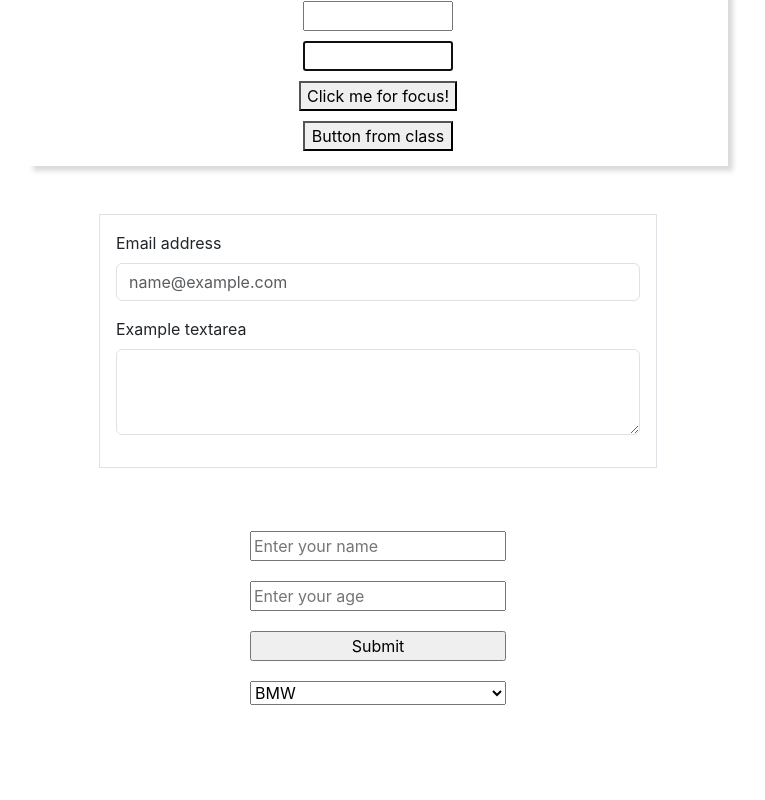
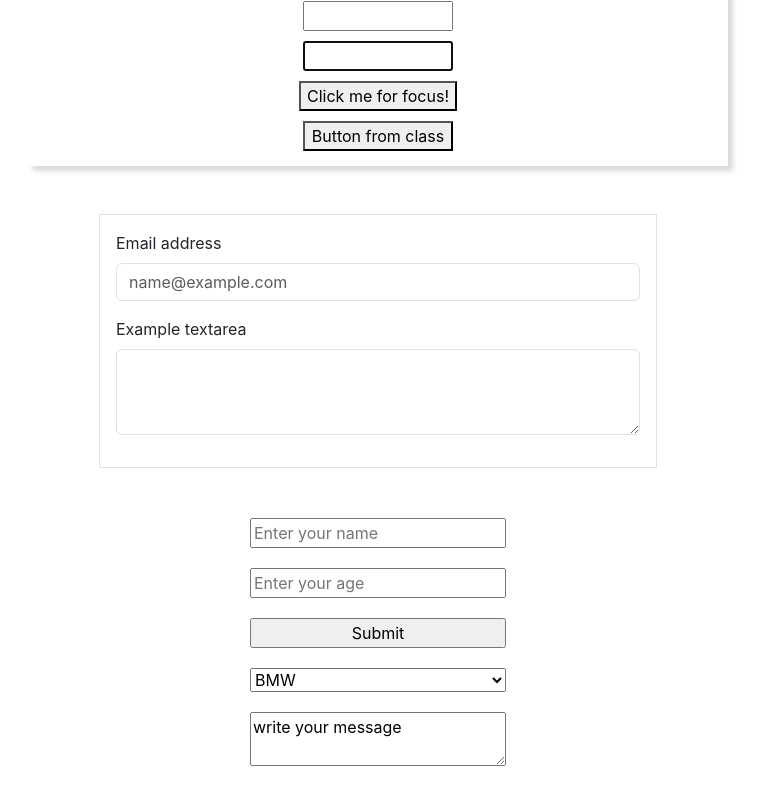
Before and after one commit to Waldemar-00/empty, a React (Create React App) app: page / in a window 1280 px wide. Shown: the part 354-1154 px from the top of the page, without its empty margins (262-1027 px from the left). Before the commit the page ends 1122 px from the top, so only its background shows below. Built offline with nearby package versions, Linux system fonts and the light colour scheme.

Commit message:
textarea with hook useState of React

```diff
--- a/src/Form.js
+++ b/src/Form.js
@@ -3,6 +3,7 @@ import './App.css'
 function MyForm() {
   const [inputs, setInputs] = useState({})
   const [car, setCar] = useState('BMW')
+  const [textarea, setTexarea] = useState('write your message')
 
   const handleChange = (event) => {
     const name = event.target.name
@@ -12,11 +13,15 @@ function MyForm() {
 
   const handleSubmit = (event) => {
     event.preventDefault()
-    alert(`${inputs.username} ${inputs.age} used ${car}`)
+    alert(`${inputs.username} ${inputs.age} used ${car}, your's message: ${textarea}`)
   }
   const handleChangeCar = (event) => {
     event.preventDefault()
     setCar(event.target.value)
+  }
+  const onChangeText = (event) => {
+    event.preventDefault()
+    setTexarea(event.target.value)
   }
 
   return (
@@ -43,6 +48,7 @@ function MyForm() {
           <option>BMW</option>
           <option>Reno</option>
         </select>
+        <textarea value={textarea} onChange={onChangeText}></textarea>
       </form>
     </div>
   )
```
